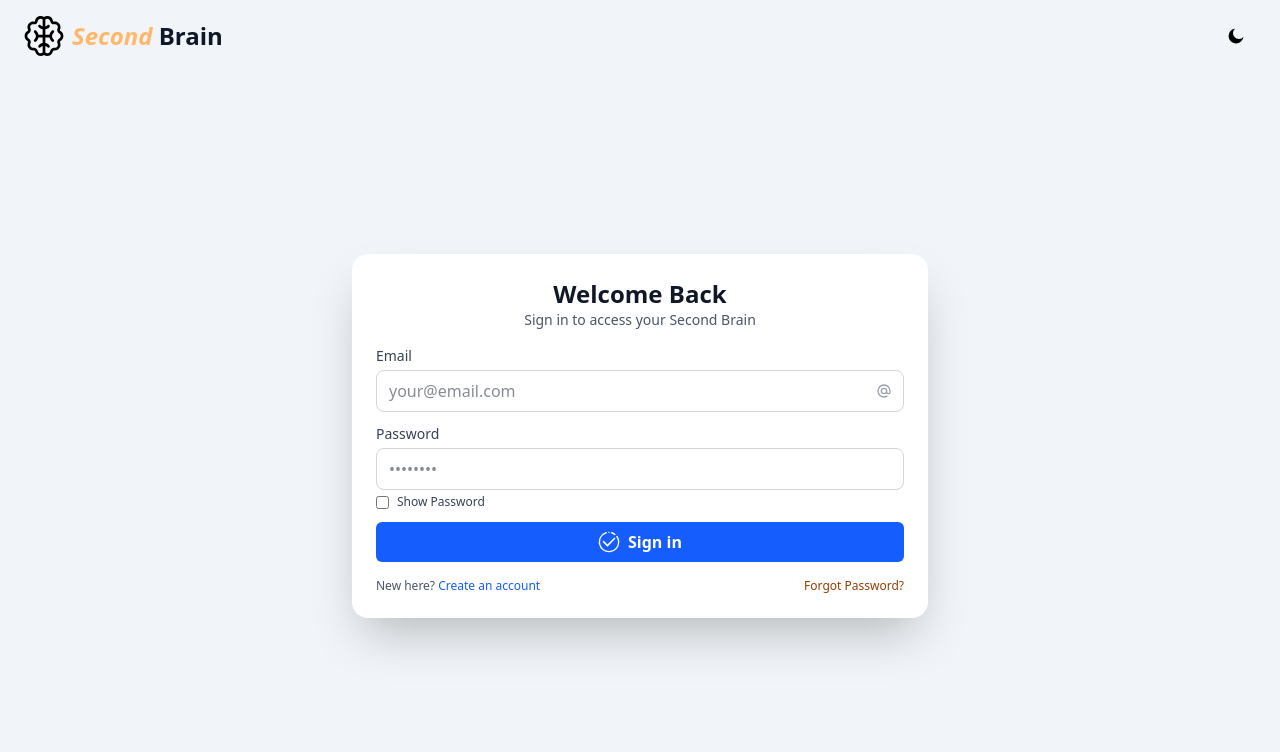
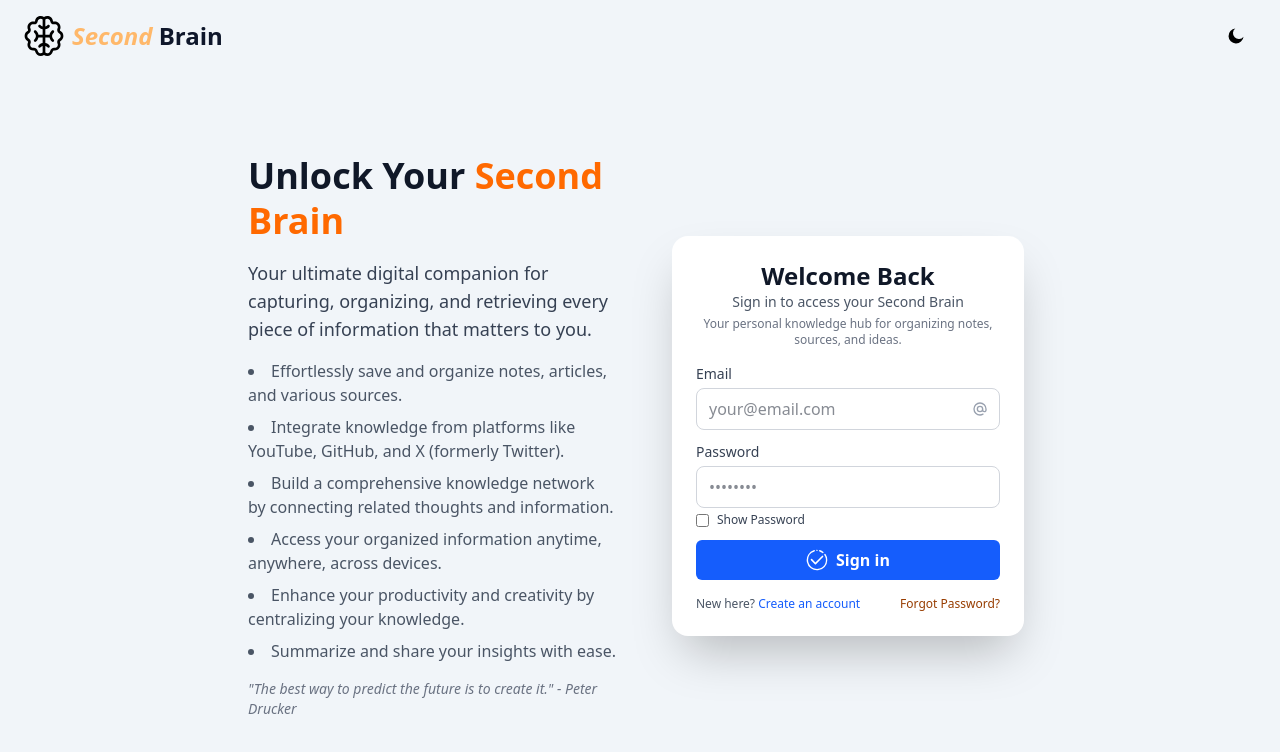
Before and after one commit to SMGhulam29091993/Second-Brain-Frontend, a React (Vite) app: page / in a window 1280 px wide. Shown: the top 752 px of the page. Built offline with nearby package versions, Linux system fonts and the light colour scheme.

Commit message:
fix: added a proper introduction to the app in login and register page

```diff
--- a/src/component/ui/loginLayout.tsx
+++ b/src/component/ui/loginLayout.tsx
@@ -45,8 +45,43 @@ export function LoginLayout<T extends object>(WrappedComponent: ComponentType<T>
                         </div>
                     </button>
                 </header>
-                <main className="flex-1 bg-slate-100 dark:bg-black flex items-center justify-center overflow-hidden">
-                    <WrappedComponent {...props} />
+                <main className="flex-1 bg-slate-100 dark:bg-black flex flex-col md:flex-row items-center justify-center overflow-hidden p-4">
+                    <div className="text-center md:text-left md:w-1/2 lg:w-1/3 p-6 space-y-4">
+                        <h1 className="text-4xl font-extrabold text-gray-900 dark:text-white leading-tight">
+                            Unlock Your <span className="text-orange-500">Second Brain</span>
+                        </h1>
+                        <p className="text-lg text-gray-700 dark:text-gray-300">
+                            Your ultimate digital companion for capturing, organizing, and
+                            retrieving every piece of information that matters to you.
+                        </p>
+                        <ul className="list-disc list-inside text-gray-600 dark:text-gray-400 space-y-2">
+                            <li>
+                                Effortlessly save and organize notes, articles, and various sources.
+                            </li>
+                            <li>
+                                Integrate knowledge from platforms like YouTube, GitHub, and X
+                                (formerly Twitter).
+                            </li>
+                            <li>
+                                Build a comprehensive knowledge network by connecting related
+                                thoughts and information.
+                            </li>
+                            <li>
+                                Access your organized information anytime, anywhere, across devices.
+                            </li>
+                            <li>
+                                Enhance your productivity and creativity by centralizing your
+                                knowledge.
+                            </li>
+                            <li>Summarize and share your insights with ease.</li>
+                        </ul>
+                        <p className="text-sm text-gray-500 dark:text-gray-400 italic">
+                            "The best way to predict the future is to create it." - Peter Drucker
+                        </p>
+                    </div>
+                    <div className="md:w-1/2 lg:w-1/3 flex justify-center items-center">
+                        <WrappedComponent {...props} />
+                    </div>
                 </main>
             </div>
         );
--- a/src/page/login.tsx
+++ b/src/page/login.tsx
@@ -66,6 +66,9 @@ const LoginPage = () => {
                         </h2>
                         <p className="text-center text-sm text-gray-600 dark:text-gray-400">
                             Sign in to access your Second Brain
+                        </p>
+                        <p className="text-center text-xs text-gray-500 dark:text-gray-400 mt-1">
+                            Your personal knowledge hub for organizing notes, sources, and ideas.
                         </p>
                     </div>
 
--- a/src/page/signup.tsx
+++ b/src/page/signup.tsx
@@ -115,6 +115,9 @@ const RegisterPage = () => {
                         </h2>
                         <p className="text-center text-xs text-gray-600 dark:text-gray-400">
                             Start organizing your thoughts with Second Brain
+                        </p>
+                        <p className="text-center text-xs text-gray-500 dark:text-gray-400 mt-1">
+                            Your personal knowledge hub for organizing notes, sources, and ideas.
                         </p>
                     </div>
 
```
